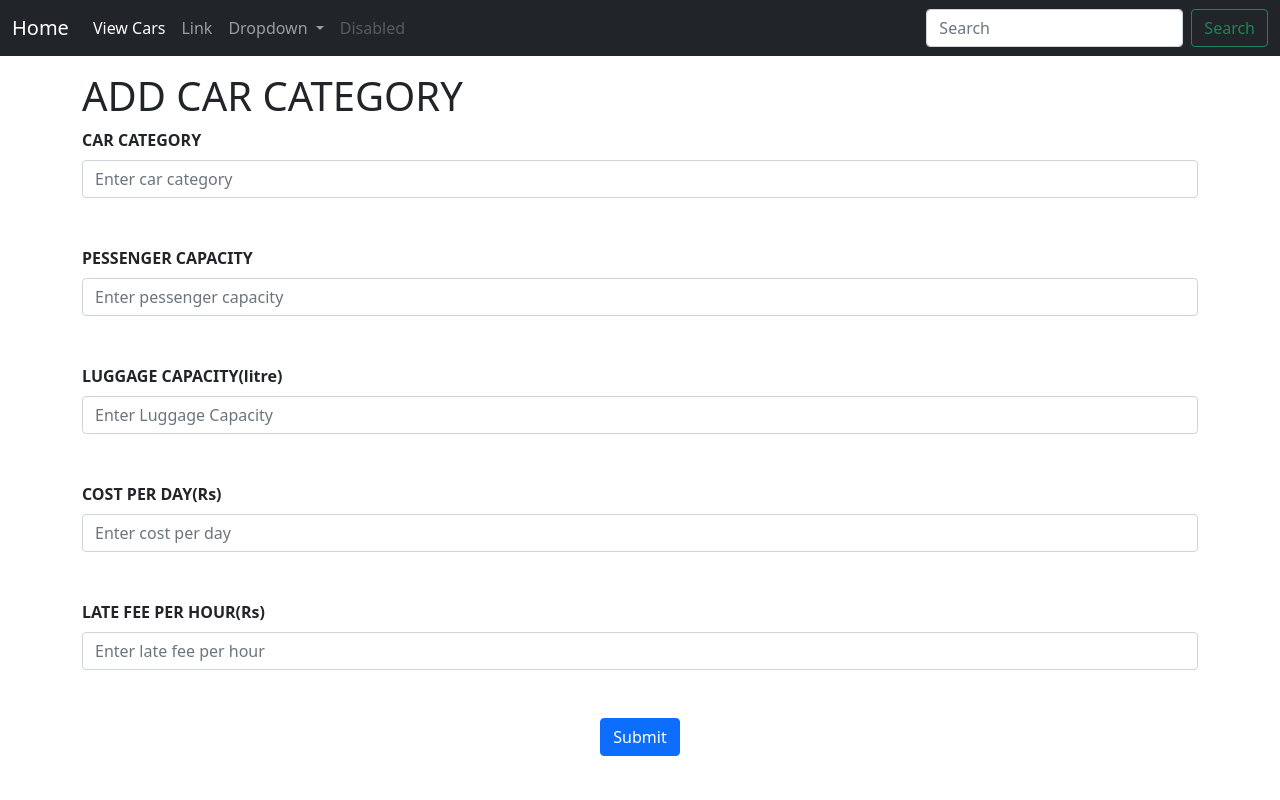
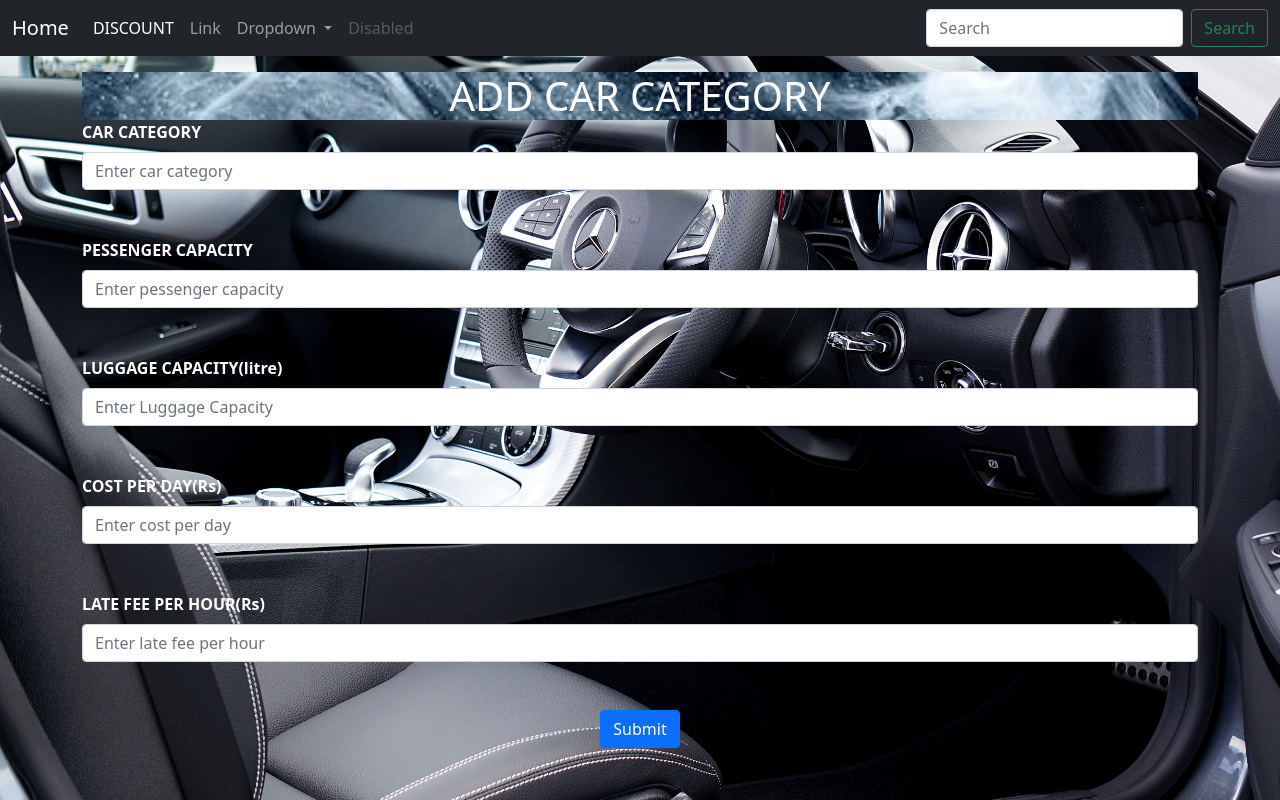
Before and after one commit to d0ct0r3v1lk5h1t1j/KASS, a PHP site: page /add_car_category.php in a window 1280 px wide. Run offline with PHP 8.4, Linux system fonts and the light colour scheme.

Commit message:
edited car category page

```diff
--- a/add_car_category.php
+++ b/add_car_category.php
@@ -10,7 +10,16 @@
 
     <title>update cars</title>
   </head>
-  <body>
+    <style>
+      body{
+        margin:0px;
+        padding:0px;
+        background:url("static/img/image.jpg");
+        background-size :cover;
+      }
+
+</style>
+  <Body>
   <nav class="navbar navbar-expand-lg navbar-dark bg-dark">
   <div class="container-fluid">
     <a class="navbar-brand" href="/phpt/">Home</a>
@@ -20,7 +29,7 @@
     <div class="collapse navbar-collapse" id="navbarSupportedContent">
       <ul class="navbar-nav me-auto mb-2 mb-lg-0">
         <li class="nav-item">
-          <a class="nav-link active" aria-current="page" href="/phpt/bc.php/">View Cars</a>
+          <a class="nav-link active" aria-current="page" href="/KASS/add_discount.php">DISCOUNT</a>
         </li>
         <li class="nav-item">
           <a class="nav-link" href="#">Link</a>
@@ -84,25 +93,31 @@
      }
 ?>
 <div class="container mt-3">
-<h1>ADD CAR CATEGORY</h1>
+<h1 style="color:white;text-align:center;
+        margin:0px;
+        padding:0px;
+        background:url('static/img/bg5.jpg');
+        background-size :cover;
+       "
+>ADD CAR CATEGORY</h1>
     <form action="/KASS/add_car_Category.php" method="POST">
-        <div class="mb-5">
+        <div style="color:white" class="mb-5">
         <label for="car_cat" class="form-label" ><strong>CAR CATEGORY</strong></label>
         <input type="text" class="form-control" name ='car_cat' id="car_cat" placeholder="Enter car category" maxlength="15">
         </div>
-        <div class="mb-5">
+        <div style="color:white" class="mb-5">
         <label for="pcap" class="form-label" ><strong>PESSENGER CAPACITY</strong></label>
         <input type="number" class="form-control" name='pcap' id="pcap" placeholder="Enter pessenger capacity" min="0" max="25">
         </div>
-        <div class="mb-5">
+        <div style="color:white" class="mb-5">
         <label for="lug_cap" class="form-label"><strong>LUGGAGE CAPACITY(litre)</strong></label>
         <input type="number" class="form-control" id="lug_cap" name="lug_cap" placeholder="Enter Luggage Capacity" min="0" max="10000">
         </div>
-        <div class="mb-5">
+        <div style="color:white" class="mb-5">
         <label for="cost_pd" class="form-label" ><strong>COST PER DAY(Rs)</strong></label>
         <input type="number" class="form-control" name='cost_pd' id="cost_pd" placeholder="Enter cost per day" min="0" max="1000000">
         </div>
-        <div class="mb-5">
+        <div style="color:white" class="mb-5">
         <label for="lph" class="form-label" ><strong>LATE FEE PER HOUR(Rs)</strong></label>
         <input type="number" class="form-control" name='lph' id="lph" placeholder="Enter late fee per hour" min="0" max="10000">
         </div>
--- a/add_discount.php
+++ b/add_discount.php
@@ -26,7 +26,7 @@
 
     if($result){
         echo '<div class="alert alert-success alert-dismissible fade show" role="alert">
-      <strong>New dicount coupon has been added</strong>
+      <strong>New discount coupon has been added</strong>
       <button type="button" class="btn-close" data-bs-dismiss="alert" aria-label="Close"></button>
     </div>';
     }
```
Also changed, not shown: static/img/background.jpg (added), static/img/bg1.jpg (added), static/img/bg2.jpg (added), static/img/bg3.jpg (added), static/img/bg4.jpg (added), static/img/bg5.jpg (added), static/img/image.jpg (added), static/img/image1.jpg (added).
